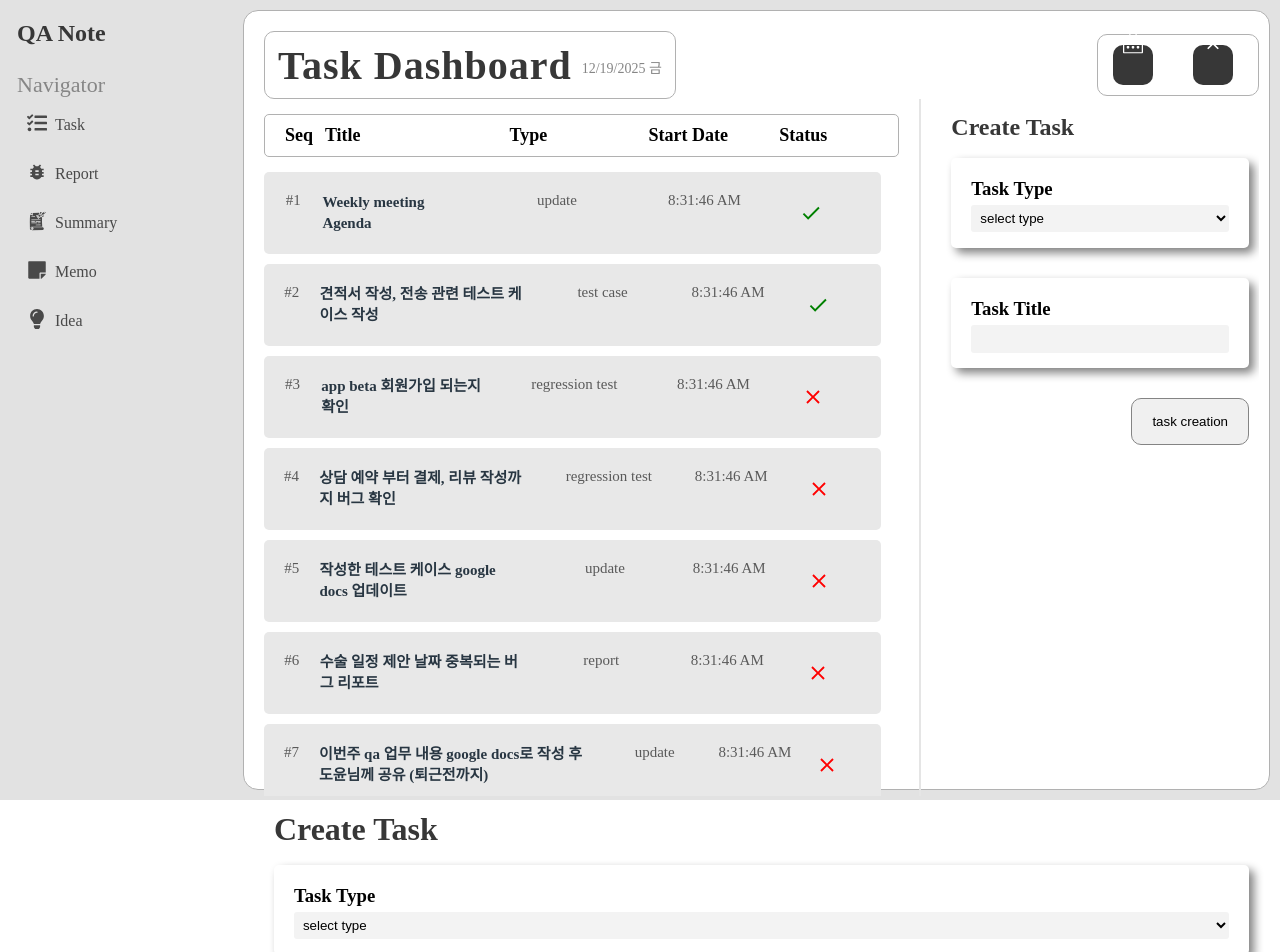
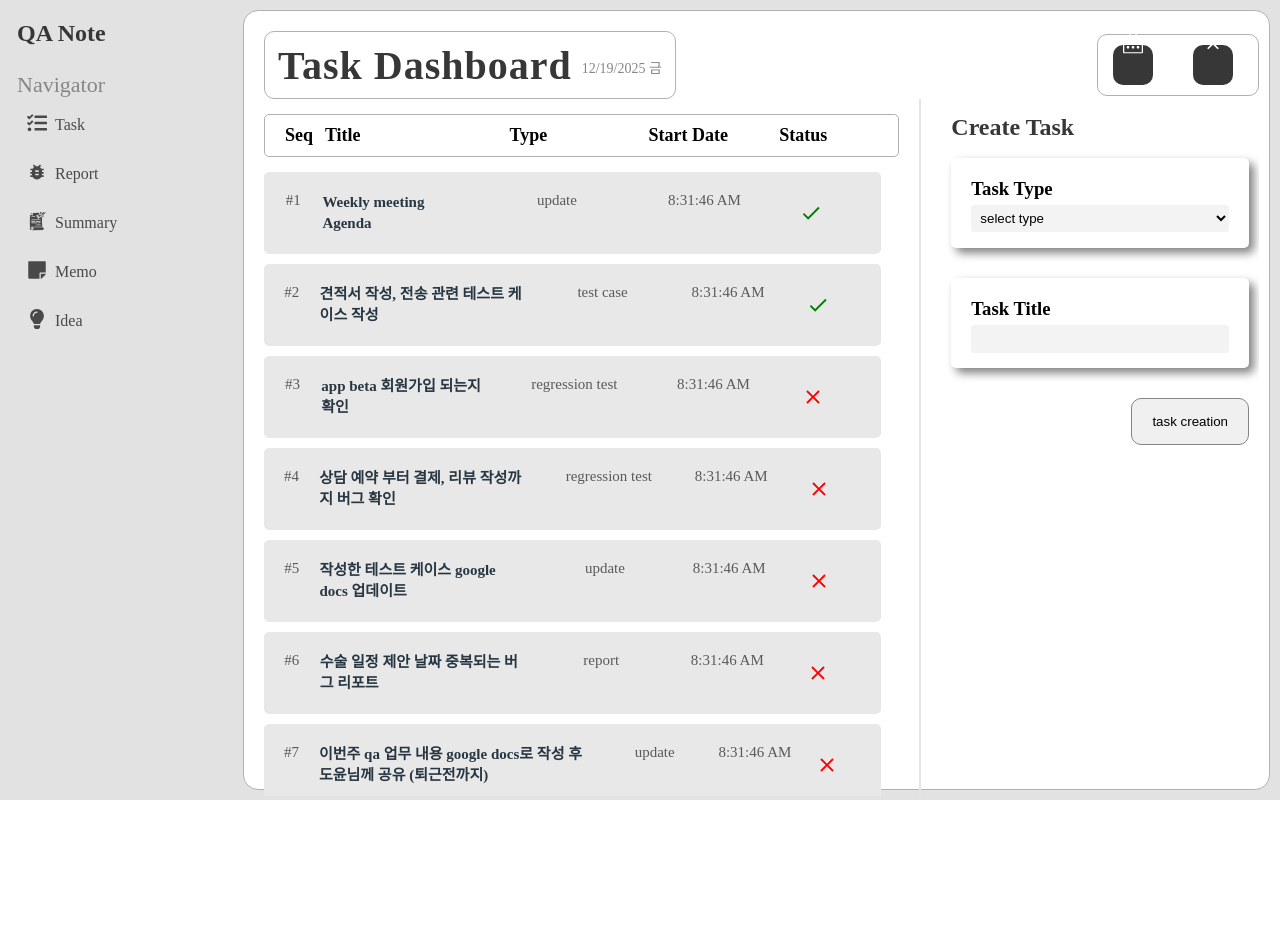
Before and after one commit to Idooru/qa_note_web, a React (Vite) app: page /task/create-task in a window 1280 px wide. Shown: the top 952 px of the page. After the commit the page ends 800 px from the top, so only its background shows below. Built offline with nearby package versions, Linux system fonts and the light colour scheme.

Commit message:
fix outlet ui bug

```diff
--- a/src/pages/TaskPage/TaskPage.tsx
+++ b/src/pages/TaskPage/TaskPage.tsx
@@ -10,7 +10,7 @@ import Button from "../../components/common/button/Button";
 import style from "./TaskPage.module.css";
 import TaskList from "../../components/task/task_list/TaskList";
 import ShowTaskCalenderPage from "./show_task_calender_page/ShowTaskCalenderPage.tsx";
-import { Outlet, useMatch, useNavigate, useOutlet } from "react-router-dom";
+import { useMatch, useNavigate, useOutlet } from "react-router-dom";
 
 const TaskPage: FC = () => {
   const navigate = useNavigate();
@@ -75,7 +75,6 @@ const TaskPage: FC = () => {
           <TaskList />
         </main>
       ) : null}
-      <Outlet />
     </div>
   );
 };
```
